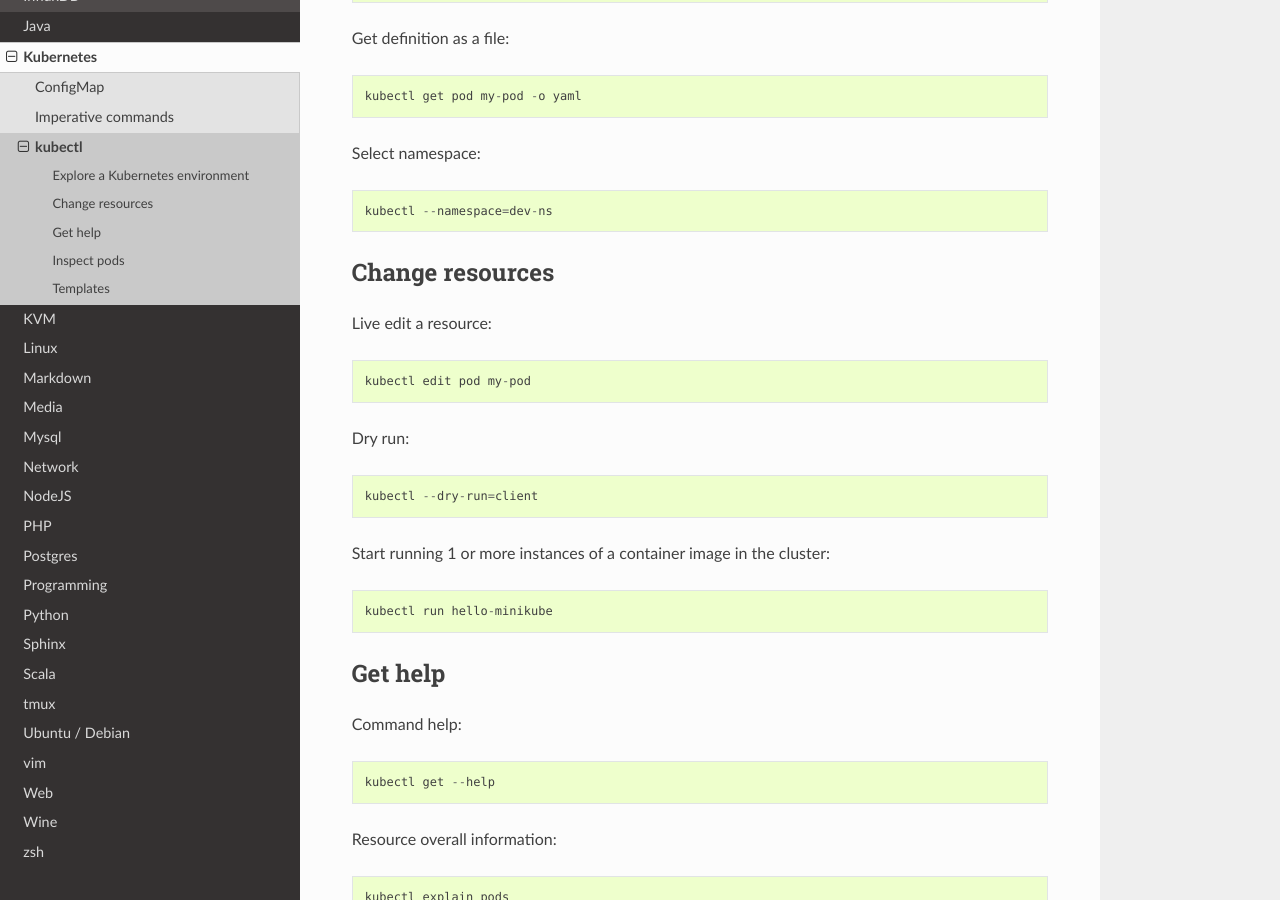
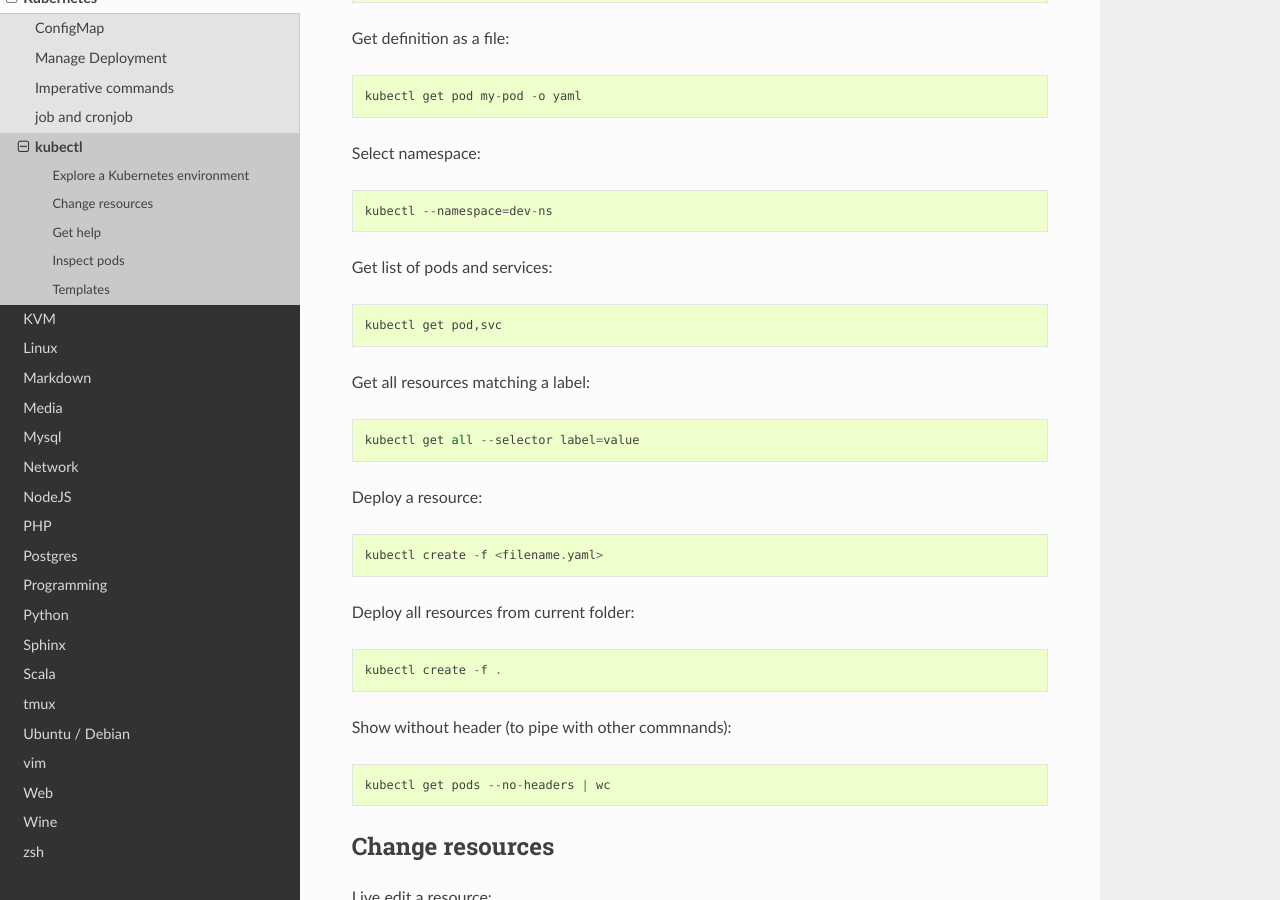
Before and after one commit to papaux/til, a Sphinx documentation site: the page built from source/kubernetes/kubectl.rst, in a window 1280 px wide and 900 px high, scrolled down 811 px. Built offline with Sphinx 7.4.7 and the Read the Docs theme 2.0.0, drawn with Linux system fonts in a browser that asks for light colours; some of the changed text lies outside the part shown.

Commit message:
kubernetes: add commands

```diff
--- a/source/kubernetes/_.rst
+++ b/source/kubernetes/_.rst
@@ -5,5 +5,7 @@ Kubernetes
    :maxdepth: 1
 
    configmap.rst
+   deployment.rst
    imperative.rst
+   job.rst
    kubectl.rst
--- a/source/kubernetes/kubectl.rst
+++ b/source/kubernetes/kubectl.rst
@@ -33,6 +33,26 @@ Get definition as a file::
 Select namespace::
 
   kubectl --namespace=dev-ns
+
+Get list of pods and services::
+
+  kubectl get pod,svc
+
+Get all resources matching a label::
+
+  kubectl get all --selector label=value
+
+Deploy a resource::
+
+  kubectl create -f <filename.yaml>
+
+Deploy all resources from current folder::
+
+  kubectl create -f .
+
+Show without header (to pipe with other commnands)::
+
+  kubectl get pods --no-headers | wc
 
 Change resources
 ~~~~~~~~~~~~~~~~
@@ -71,6 +91,10 @@ Exec command in a pod (in that case, checking the user running in the container)
 
   kubectl exec my-pod -- whoami
 
+Get logs::
+
+  kubectl logs -f my-pod <my-container>
+
 Templates
 ~~~~~~~~~
 
```
Also changed, not shown: source/kubernetes/deployment.rst (added, +34 -0 lines), source/kubernetes/imperative.rst (+8 -0 lines), source/kubernetes/job.rst (added, +32 -0 lines).
